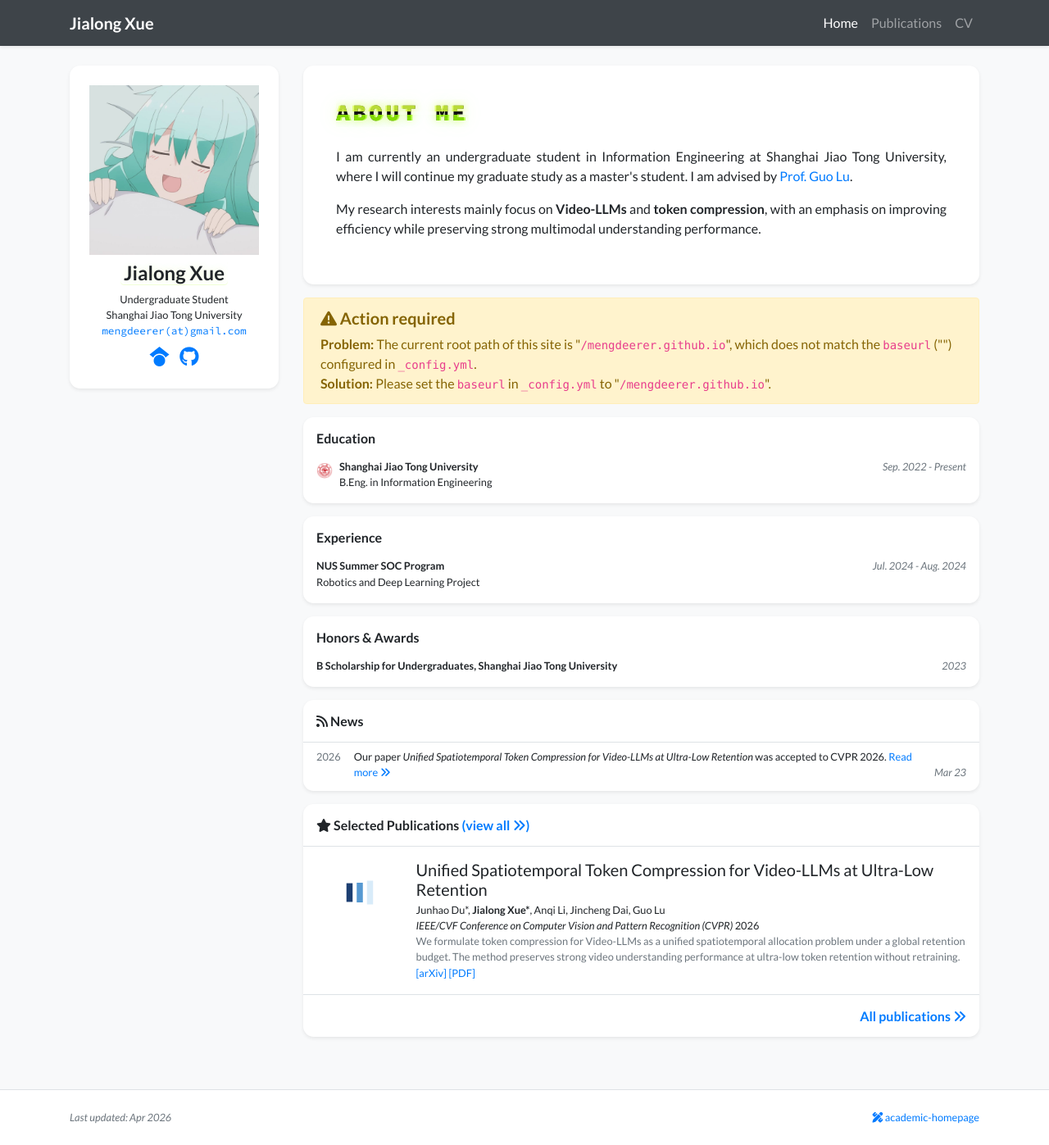
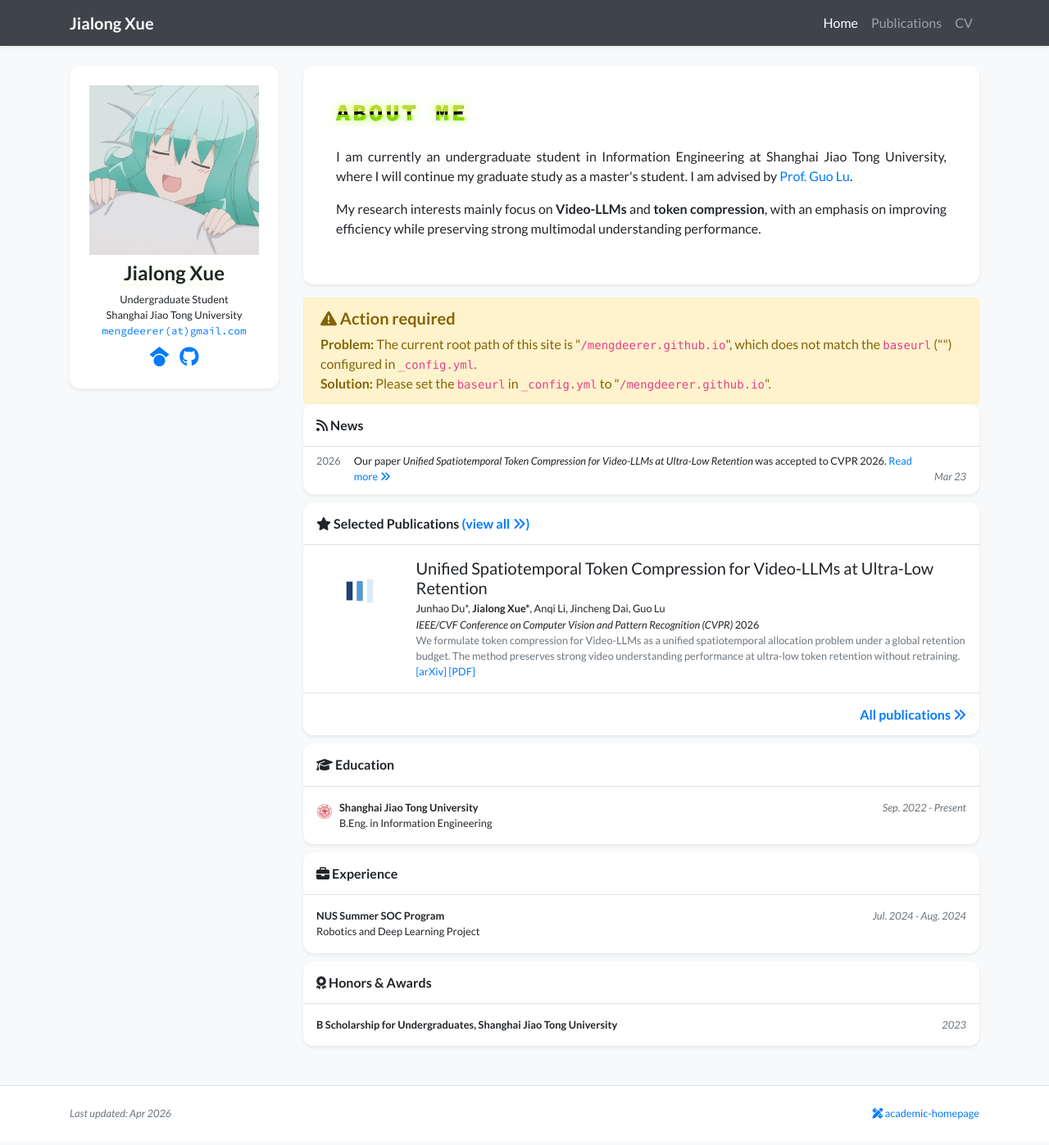
Before and after one commit to mengdeerer/mengdeerer.github.io, a Jekyll site: the page built from index.html, in a window 1280 px wide and 1397 px high. Shown: the whole window at 82% size. Built offline with Jekyll 4.4.1, drawn with Linux system fonts in a browser that asks for light colours; nearby versions of some CDN libraries; a style sheet for code colours, icons or effects is not loaded.

Commit message:
Refine homepage card layout and spacing

```diff
--- a/_includes/widgets/experience_card.html
+++ b/_includes/widgets/experience_card.html
@@ -1,13 +1,20 @@
-{% assign has_education = site.data.profile.education and site.data.profile.education.size > 0 %}
-{% assign has_experience = site.data.profile.experience and site.data.profile.experience.size > 0 %}
-{% assign has_awards = site.data.profile.awards and site.data.profile.awards.size > 0 %}
+{% assign show_education = include.show_education %}
+{% assign show_experience = include.show_experience %}
+{% assign show_awards = include.show_awards %}
+
+{% if show_education == nil %}{% assign show_education = true %}{% endif %}
+{% if show_experience == nil %}{% assign show_experience = true %}{% endif %}
+{% if show_awards == nil %}{% assign show_awards = true %}{% endif %}
+
+{% assign has_education = show_education and site.data.profile.education and site.data.profile.education.size > 0 %}
+{% assign has_experience = show_experience and site.data.profile.experience and site.data.profile.experience.size > 0 %}
+{% assign has_awards = show_awards and site.data.profile.awards and site.data.profile.awards.size > 0 %}
 
 {% if has_education %}
-<div class="row mt-3">
-    <div class="col">
-        <div class="card border-0 shadow-sm bg-white">
+<div class="homepage-block">
+    <div class="bg-white shadow-sm rounded-xl">
+        <h6 class="p-3 mb-0 border-bottom border-gray"><i class="fas fa-graduation-cap"></i> Education</h6>
         <div class="px-3 py-3 small">
-                <h6 class="mb-3">Education</h6>
             {% for item in site.data.profile.education %}
             <div class="d-flex align-items-start {% unless forloop.last %}mb-3{% endunless %}">
                 {% if item.logo %}
@@ -23,15 +30,13 @@
         </div>
     </div>
 </div>
-</div>
 {% endif %}
 
 {% if has_experience %}
-<div class="row mt-3">
-    <div class="col">
-        <div class="card border-0 shadow-sm bg-white">
+<div class="homepage-block">
+    <div class="bg-white shadow-sm rounded-xl">
+        <h6 class="p-3 mb-0 border-bottom border-gray"><i class="fas fa-briefcase"></i> Experience</h6>
         <div class="px-3 py-3 small">
-                <h6 class="mb-3">Experience</h6>
             {% for item in site.data.profile.experience %}
             <div class="d-flex align-items-start {% unless forloop.last %}mb-3{% endunless %}">
                 {% if item.logo %}
@@ -47,15 +52,13 @@
         </div>
     </div>
 </div>
-</div>
 {% endif %}
 
 {% if has_awards %}
-<div class="row mt-3">
-    <div class="col">
-        <div class="card border-0 shadow-sm bg-white">
+<div class="homepage-block">
+    <div class="bg-white shadow-sm rounded-xl">
+        <h6 class="p-3 mb-0 border-bottom border-gray"><i class="fas fa-award"></i> Honors & Awards</h6>
         <div class="px-3 py-3 small">
-                <h6 class="mb-3">Honors & Awards</h6>
             {% for item in site.data.profile.awards %}
             <div class="d-flex align-items-start {% unless forloop.last %}mb-3{% endunless %}">
                 <div class="flex-grow-1 font-weight-bold">{{ item.name }}</div>
@@ -65,5 +68,4 @@
         </div>
     </div>
 </div>
-</div>
 {% endif %}
--- a/_includes/widgets/news_card.html
+++ b/_includes/widgets/news_card.html
@@ -1,7 +1,7 @@
 {% assign visible_news = site.news | where_exp: "item", "item.show != false" -%}
 {% assign news_by_year = visible_news | sort: "date" | reverse | slice: 0, include.limit | group_by_exp: "item", "item.date | date: '%Y'" -%}
 
-<div class="my-3 bg-white shadow-sm rounded-xl">
+<div class="bg-white shadow-sm rounded-xl homepage-block">
     <h6 class="p-3 mb-0 border-bottom border-gray"><i class="fas fa-rss"></i> News</h6>
     <div class="px-3 pb-1 small">
         {% for year in news_by_year %}
--- a/_includes/widgets/profile_card_bio_only.html
+++ b/_includes/widgets/profile_card_bio_only.html
@@ -1,6 +1,5 @@
 <div class="mt-3 d-md-none"></div>
-<div class="row">
-    <div class="col">
+<div class="homepage-block about-me-section">
     <div class="card border-0 shadow-sm bg-white">
         <div class="card-body p-4">
             <div class="row px-3 pt-3">
@@ -20,9 +19,7 @@
                         {{ site.data.profile.short_bio }}
                     </div>
                 </div>
-
             </div>
         </div>
     </div>
 </div>
-</div>
--- a/_includes/widgets/publication_card.html
+++ b/_includes/widgets/publication_card.html
@@ -1,5 +1,5 @@
 {% assign publications = include.publications %}
-<div class="my-3 p-0 bg-white shadow-sm rounded-xl">
+<div class="p-0 bg-white shadow-sm rounded-xl homepage-block">
     <h6 class="border-bottom border-gray p-3 mb-0">
         {% if include.title %}{{ include.title }}{% else %}<i class="fas fa-star"></i> Selected Recent Publications{% endif %}
         <a href="{{ 'publications' | relative_url }}">(view all <i class="fas fa-angle-double-right"></i>)</a>
--- a/assets/css/global.css
+++ b/assets/css/global.css
@@ -88,6 +88,14 @@
 
 .email-text {
     font-family: Source Code Pro, monospace;
+}
+
+.homepage-block + .homepage-block {
+    margin-top: 0.625rem;
+}
+
+.about-me-section {
+    margin-bottom: 0.625rem;
 }
 
 .name-cv-link {
--- a/index.html
+++ b/index.html
@@ -16,10 +16,6 @@
         {% include widgets/debug_repo_name.html %}
         {% include widgets/debug_url.html %}
 
-        {% if site.data.display.homepage.show_experience %}
-            {% include widgets/experience_card.html %}
-        {% endif %}
-
         {% if site.data.display.homepage.show_news %}
         {% assign visible_news = site.news | where_exp: "item", "item.show != false" %}
         {% assign count_news = visible_news | size %}
@@ -36,5 +32,9 @@
         title='<i class="fas fa-star"></i> Selected Publications'
         %}
         {% endif %}
+
+        {% if site.data.display.homepage.show_experience %}
+            {% include widgets/experience_card.html show_education=true show_experience=true show_awards=true %}
+        {% endif %}
     </div>
 </div>
```
Lines whose indentation alone changed are shown as unchanged.
